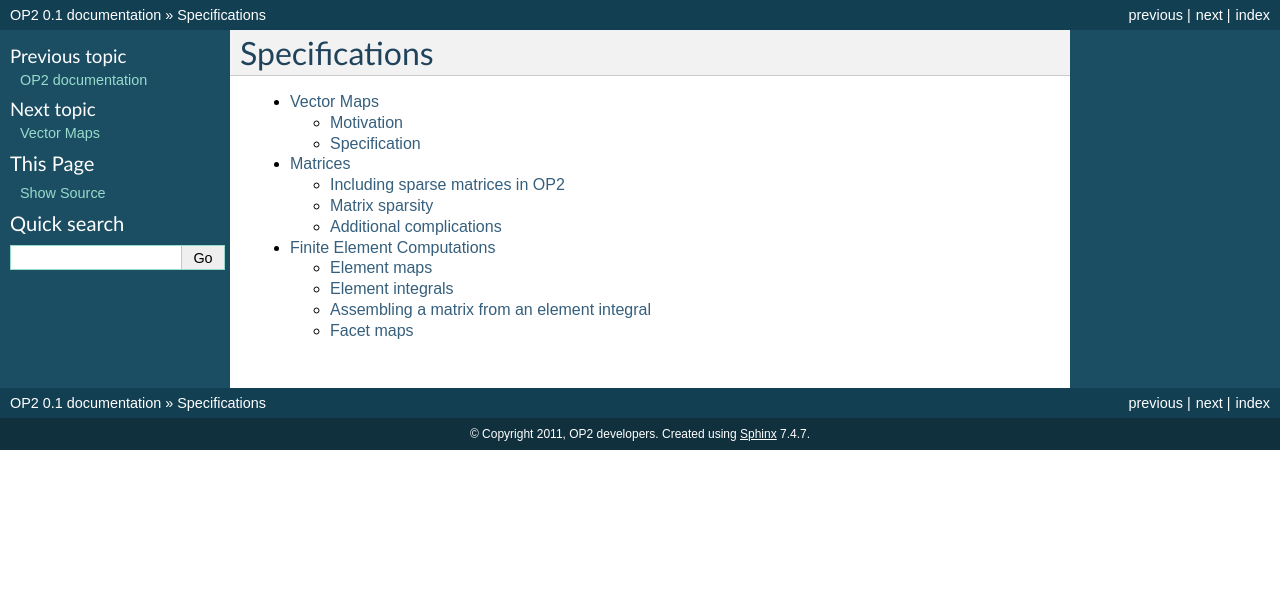
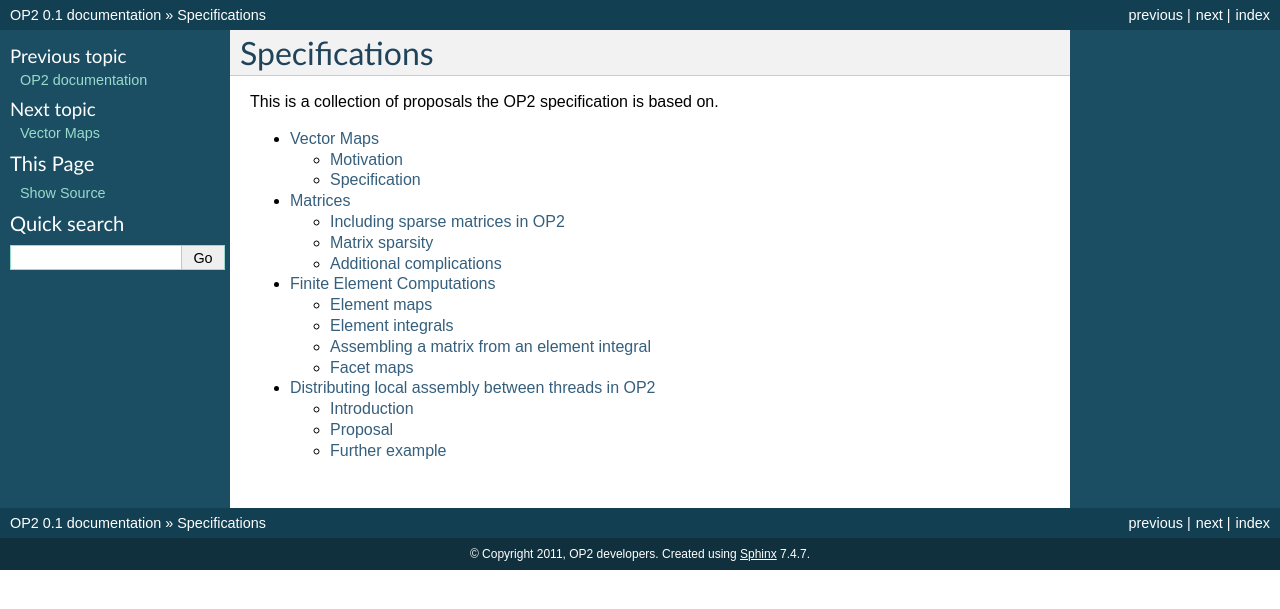
Before and after one commit to OP2/OP2-Docs, a Sphinx documentation site: the page built from source/specifications.rst, in a window 1280 px wide. Shown: the top 609 px of the page. Built offline with Sphinx 7.4.7, drawn with Linux system fonts in a browser that asks for light colours; formulas are drawn with MathJax 3; some of the changed lines change nothing that is shown.

Commit message:
Add Graham's original iteration spaces proposal.

```diff
--- a/source/specifications.rst
+++ b/source/specifications.rst
@@ -1,5 +1,7 @@
 Specifications
 ::::::::::::::
+
+This is a collection of proposals the OP2 specification is based on.
 
 .. toctree::
    :maxdepth: 2
@@ -7,3 +9,4 @@ Specifications
    specifications/vectormaps
    specifications/matrices
    specifications/finite_element
+   specifications/iteration_spaces
--- /dev/null
+++ b/source/specifications/iteration_spaces.rst
@@ -0,0 +1,177 @@
+.. highlight:: c++
+
+Distributing local assembly between threads in OP2
+==================================================
+
+Introduction
+------------
+
+In this document we consider how we can change the OP2 syntax and semantics in
+order to support the automatic distribution of the computations in the local
+assembly between threads.
+
+Example problem
+...............
+
+Consider the form of the mass matrix:
+
+.. math:: M[i,j] = \int_\Omega \phi_i \phi_j \; \mathrm{d}X
+
+This defines the value of each entry of the mass matrix. When performing
+integration using Gaussian quadrature, this form becomes:
+
+.. math:: M[i,j] = \sum_q w_q \phi_i \phi_j
+
+We might implement the assembly in an OP2 kernel for assembly over triangles
+with three quadrature points as: ::
+
+  void mass(double **x, double **mat)
+  {
+    // Calculate Jacobian
+    double J_00 = x[1][0] - x[0][0];
+    double J_01 = x[2][0] - x[0][0];
+    double J_10 = x[1][1] - x[0][1];
+    double J_11 = x[2][1] - x[0][1];
+
+    // Calculate determinant of Jacobian
+    double detJ = J_00*J_11 - J_01*J_10;
+
+    // Quadrature weights
+    double w[3] = { 0.166667, 0.166667, 0.166667 };
+
+    // Values of basis functions at quadrature points
+    double CG1[3][3] = {{ 0.666667, 0.166667, 0.166667 },
+                        { 0.166667, 0.666667, 0.166667 },
+                        { 0.166667, 0.166667, 0.666667 }};
+
+
+    // Assembly computation
+    for (int i=0; i<3; ++i)
+      for (int j=0; j<3; ++j)
+        for (int q=0; q<3; ++q)
+          mat[i,j] += CG1[i][q] * CG1[j][q] * detJ * w[q];
+  }
+
+This has the problem that it fixes the mapping of elements to threads 1:1.
+This is acceptable for low-order polynomials, but higher-order polynomials
+will require much more computation per element, and the 1:1 mapping becomes
+inefficient. The proposed solution to this problem involves making the kernel
+free in the loop indices (``i``, ``j``, and ``q``).
+
+Proposal
+--------
+
+Instead of writing the kernel containing the loop, the kernel now contains: ::
+
+  void mass(double **x, double *mat, int i, int j, int q)
+  {
+    // Calculate Jacobian
+    double J_00 = x[1][0] - x[0][0];
+    double J_01 = x[2][0] - x[0][0];
+    double J_10 = x[1][1] - x[0][1];
+    double J_11 = x[2][1] - x[0][1];
+
+    // Calculate determinant of Jacobian
+    double detJ = J_00*J_11 - J_01*J_10;
+
+    // Quadrature weights
+    double w[3] = { 0.166667, 0.166667, 0.166667 };
+
+    // Values of basis functions at quadrature points
+    double CG1[3][3] = {{ 0.666667, 0.166667, 0.166667 },
+                        { 0.166667, 0.666667, 0.166667 },
+                        { 0.166667, 0.166667, 0.666667 }};
+
+
+    // Assembly computation
+    *mat += CG1[i][q] * CG1[j][q] * detJ * w[q];
+  }
+
+The OP2 runtime is now working with the iteration space of the set of
+elements, and also iterates over the sub-sets of the basis functions and
+quadrature points. In order to inform the OP2 runtime about the iteration
+space, we need to modify the ``op_par_loop`` syntax to provide an *iteration
+space* rather than just a set. The syntax of the ``op_par_loop`` call in this
+case is: ::
+
+  op_par_loop(mass, op_iteration_space(elements, dofmap, dofmap, op_range(0,2)),
+               op_arg(x, ... OP_ALL),
+               op_arg(mat, op_i[0], op_i[1], OP_INC),
+               op_arg(NULL, op_i[2])
+             );
+
+Instead of just passing a single set as the second argument, we now pass an
+iteration space, implemented by the ``op_iter`` function, which consists of a
+set, and then a set of maps that can be used to index into subsets. In the
+above example:
+
+* ``elements`` is the set of elements. This first argument is the set that OP2
+  will iterate over, as with the usual syntax.
+
+* ``dofmap`` is the mapping from elements to degrees of freedom. From this,
+  the OP2 runtime constructs an \emph{indexing object} that ranges over an
+  iteration space based on the DOFs that are mapped from a particular element.
+  For example, if ``dofmap`` maps element 3 to DOFs 4, 6, and 7, the resulting
+  indexing object is a function that maps :math:`0 \rightarrow 4`, :math:`1
+  \rightarrow 6`, and :math:`2 \rightarrow 7`. This indexing object is not
+  exposed to the user, but is used internally by the OP2 runtime.
+
+* ``op_range(0,2)`` provides an indexing object that provides the identity
+  mapping, ranging from 0 to 2.  This construction is necessary to index into
+  the array of quadrature points, which don't have any relationship with the
+  sets of elements or DOFs, but instead are an arbitrary array inside the
+  kernel.
+
+Inside each ``op_arg``, the indexes that are defined in the iteration space
+can be referred to by the ``op_i`` array. For example, ``op_i[0]`` tells the
+runtime to use the first index based on ``dofmap``, ``op_i[1]`` tells the
+runtime to use the second index based on ``dofmap``, and ``op_i[2]`` tells the
+runtime to use the index based on ``op_range(0,2)`` - the index into ``op_i``
+corresponds to the argument to ``op_iter``, starting at 0 for the second
+argument (because the first argument was the set over which the iteration
+takes place).
+
+Also, instead of the matrix being passed as a ``double**``, it is passed as a
+pointer to a single scalar variable to be updated - a particular term of the
+matrix that is being assembled.
+
+Now, as well as the runtime performing the iteration over the elements, it
+additionally is in control of the iteration over both the basis function
+indexes (given by ``dofmap``, referred to as ``i`` and ``j`` in the kernel)
+and also over the quadrature points (referred to as ``q`` in the kernel). As
+with the iteration over the set, it is free to iterate over any of these
+indices in any order, which also allows OP2 the freedom to map threads to
+matrix elements in any way (e.g. one thread per element, one block per
+element, or in-between).
+
+Further example
+---------------
+
+In this example we also read from another dat - this is an example of the RHS
+evaluation. ::
+
+  void rhs(double **x, double *vec)
+  {
+    // Calculate Jacobian
+    double J_00 = x[1][0] - x[0][0];
+    double J_01 = x[2][0] - x[0][0];
+    double J_10 = x[1][1] - x[0][1];
+    double J_11 = x[2][1] - x[0][1];
+
+    // Calculate determinant of Jacobian
+    double detJ = J_00*J_11 - J_01*J_10;
+
+    // Quadrature weights
+    double w[3] = { 0.166667, 0.166667, 0.166667 };
+
+    // Values of basis functions at quadrature points
+    double CG1[3][3] = {{ 0.666667, 0.166667, 0.166667 },
+                        { 0.166667, 0.666667, 0.166667 },
+                        { 0.166667, 0.166667, 0.666667 }};
+
+
+    // Assembly computation
+    for (int i=0; i<3; ++i)
+        for (int q=0; q<3; ++q)
+          vec[i] += CG1[i][q] *  * detJ * w[q];
+  }
```
